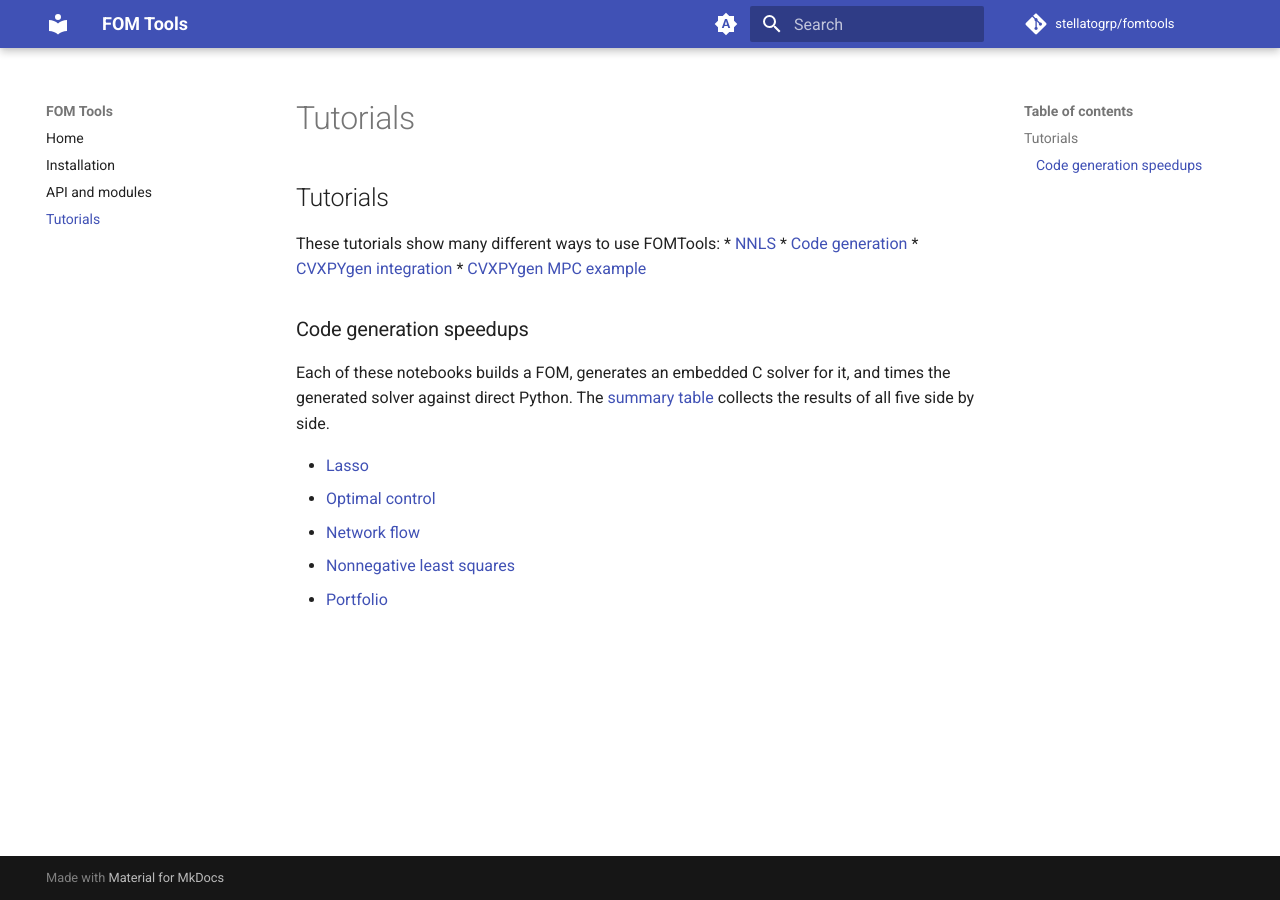
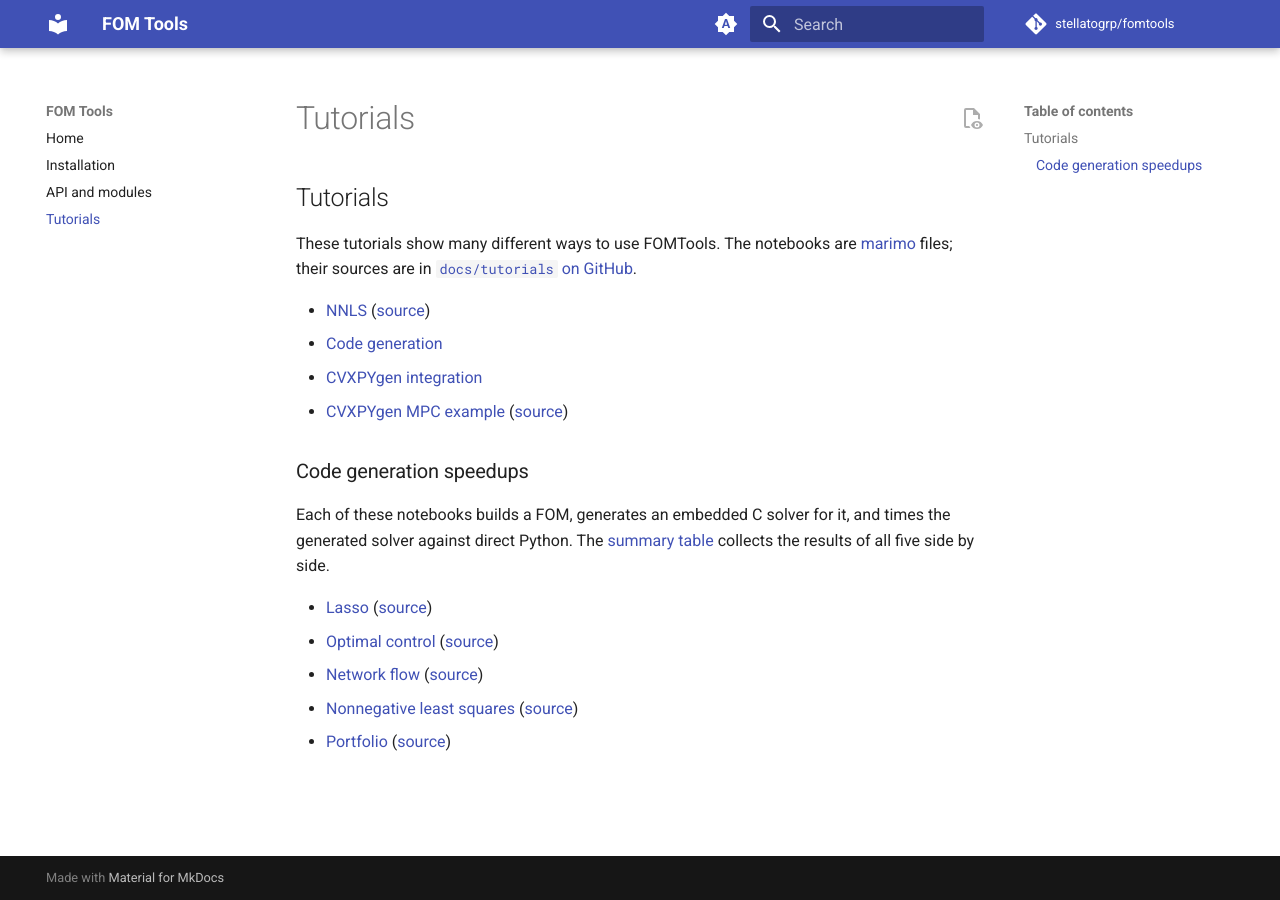
Before and after one commit to stellatogrp/fomtools, an MkDocs documentation site: the page built from docs/tutorials.md, in a window 1280 px wide. Built offline with MkDocs 1.6.1 and Material for MkDocs 9.7.7, drawn with Linux system fonts in a browser that asks for light colours; comment, search, counter and statistics services are not loaded.

Commit message:
Docs: citing section, GitHub source links (view-source button, API and tutorial sources)

```diff
--- a/docs/tutorials.md
+++ b/docs/tutorials.md
@@ -1,9 +1,12 @@
 ## Tutorials
-These tutorials show many different ways to use FOMTools:
-* [NNLS](tutorials/nnls_verification.html)
+These tutorials show many different ways to use FOMTools. The notebooks are
+[marimo](https://marimo.io) files; their sources are in
+[`docs/tutorials` on GitHub](https://github.com/stellatogrp/fomtools/tree/main/docs/tutorials).
+
+* [NNLS](tutorials/nnls_verification.html) ([source](https://github.com/stellatogrp/fomtools/blob/main/docs/tutorials/nnls_verification.py))
 * [Code generation](tutorials/codegen.md)
 * [CVXPYgen integration](tutorials/cvxpygen.md)
-* [CVXPYgen MPC example](tutorials/cvxpygen_mpc.html)
+* [CVXPYgen MPC example](tutorials/cvxpygen_mpc.html) ([source](https://github.com/stellatogrp/fomtools/blob/main/docs/tutorials/cvxpygen_mpc.py))
 
 ### Code generation speedups
 Each of these notebooks builds a FOM, generates an embedded C solver for it, and
@@ -11,8 +14,8 @@ times the generated solver against direct Python. The
 [summary table](tutorials/codegen_speedup_results.md) collects the results of all
 five side by side.
 
-* [Lasso](tutorials/lasso.html)
-* [Optimal control](tutorials/control.html)
-* [Network flow](tutorials/network.html)
-* [Nonnegative least squares](tutorials/nnls.html)
-* [Portfolio](tutorials/portfolio.html)
+* [Lasso](tutorials/lasso.html) ([source](https://github.com/stellatogrp/fomtools/blob/main/docs/tutorials/lasso.py))
+* [Optimal control](tutorials/control.html) ([source](https://github.com/stellatogrp/fomtools/blob/main/docs/tutorials/control.py))
+* [Network flow](tutorials/network.html) ([source](https://github.com/stellatogrp/fomtools/blob/main/docs/tutorials/network.py))
+* [Nonnegative least squares](tutorials/nnls.html) ([source](https://github.com/stellatogrp/fomtools/blob/main/docs/tutorials/nnls.py))
+* [Portfolio](tutorials/portfolio.html) ([source](https://github.com/stellatogrp/fomtools/blob/main/docs/tutorials/portfolio.py))
--- a/mkdocs.yml
+++ b/mkdocs.yml
@@ -2,6 +2,7 @@ site_name: FOM Tools
 site_url: https://stellatogrp.github.io/fomtools/
 repo_url: https://github.com/stellatogrp/fomtools
 repo_name: stellatogrp/fomtools
+edit_uri: blob/main/docs/
 nav:
   - Home: index.md
   - Installation: installation.md
@@ -9,6 +10,8 @@ nav:
   - Tutorials: tutorials.md
 theme:
   name: material
+  features:
+    - content.action.view
   palette:
     - media: "(prefers-color-scheme)"
       toggle:
```
Also changed, not shown: README.md (+3 -0 lines), docs/api.md (+3 -0 lines), docs/index.md (+17 -0 lines).
